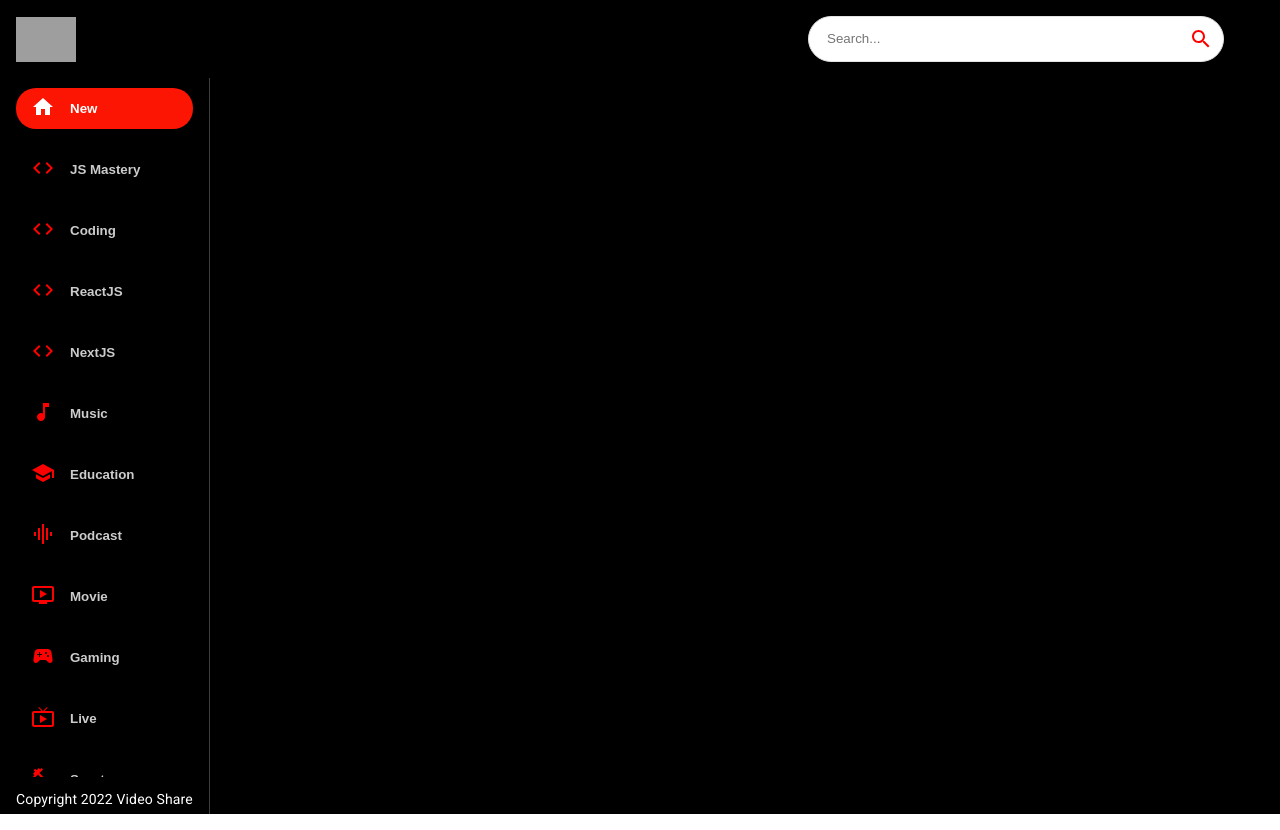
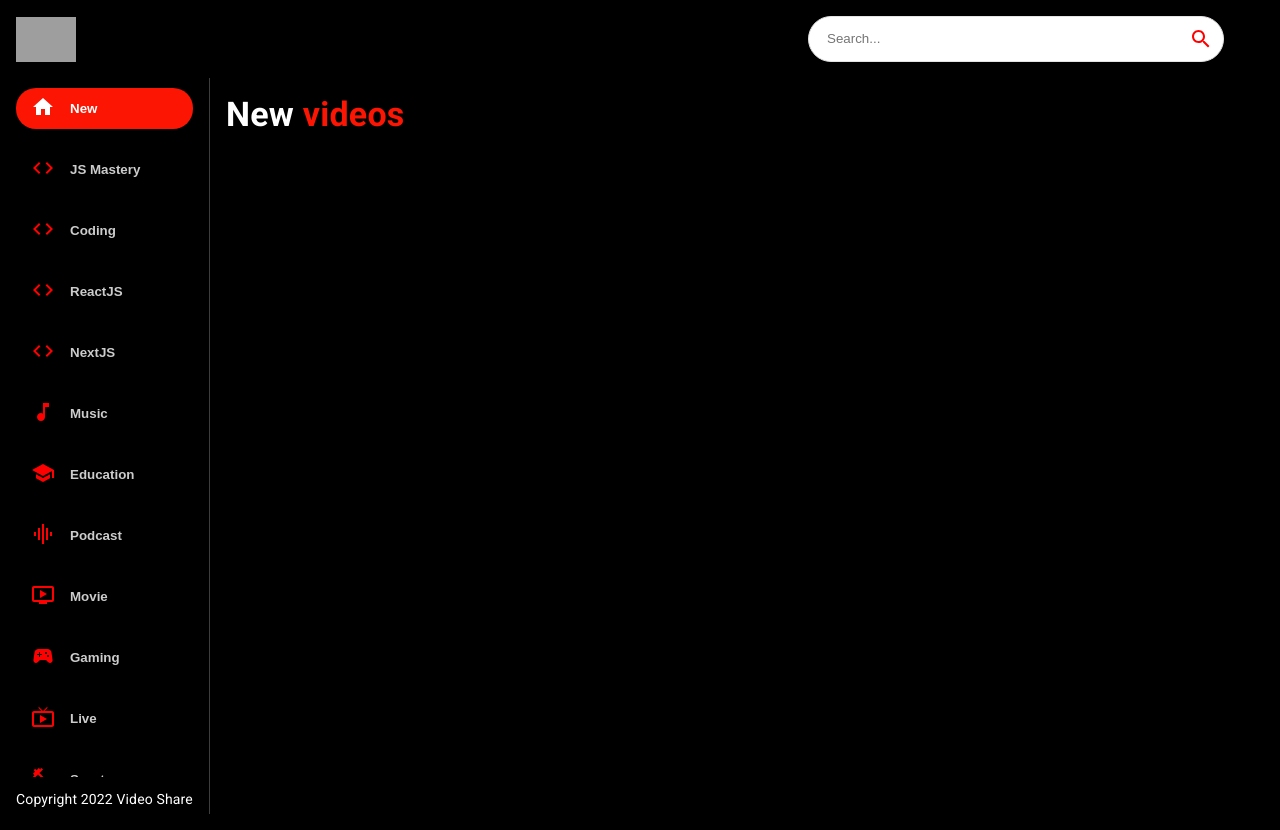
Before and after one commit to J-David-Baxter/youtube-clone, a React (Create React App) app: page / in a window 1280 px wide. Built offline with nearby package versions, Linux system fonts and the light colour scheme; grey boxes are pictures that could not be loaded.

Commit message:
Add content to feed

```diff
--- a/src/components/Feed.jsx
+++ b/src/components/Feed.jsx
@@ -2,6 +2,7 @@
 import { useState, useEffect } from 'react';
 import { Box, Stack, Typography } from '@mui/material';
 import Sidebar from './Sidebar';
+import Videos from './Videos';
 
 const Feed = () => {
   return (
@@ -13,6 +14,12 @@
           Copyright 2022 Video Share
         </Typography>
       </Box>
+      <Box p={2} sx={{ overflowY: "auto", height: "90vh", flex: 2 }}>
+        <Typography variant='h4' fontWeight='bold' mb={2} sx={{ color: "white" }}>
+          New <span style={{ color: "#fc1503"}}>videos</span>
+        </Typography>
+        <Videos videos={[]} />
+      </Box>
     </Stack>
   )
 }
--- /dev/null
+++ b/src/components/Videos.jsx
@@ -0,0 +1,9 @@
+import React from 'react'
+
+const Videos = () => {
+  return (
+    <div>Videos</div>
+  )
+}
+
+export default Videos
--- a/src/components/index.js
+++ b/src/components/index.js
@@ -5,3 +5,4 @@
 export { default as SearchFeed } from "./SearchFeed";
 export { default as Searchbar } from "./Searchbar";
 export { default as Sidebar } from "./Sidebar";
+export { default as Videos } from "./Videos";
```
